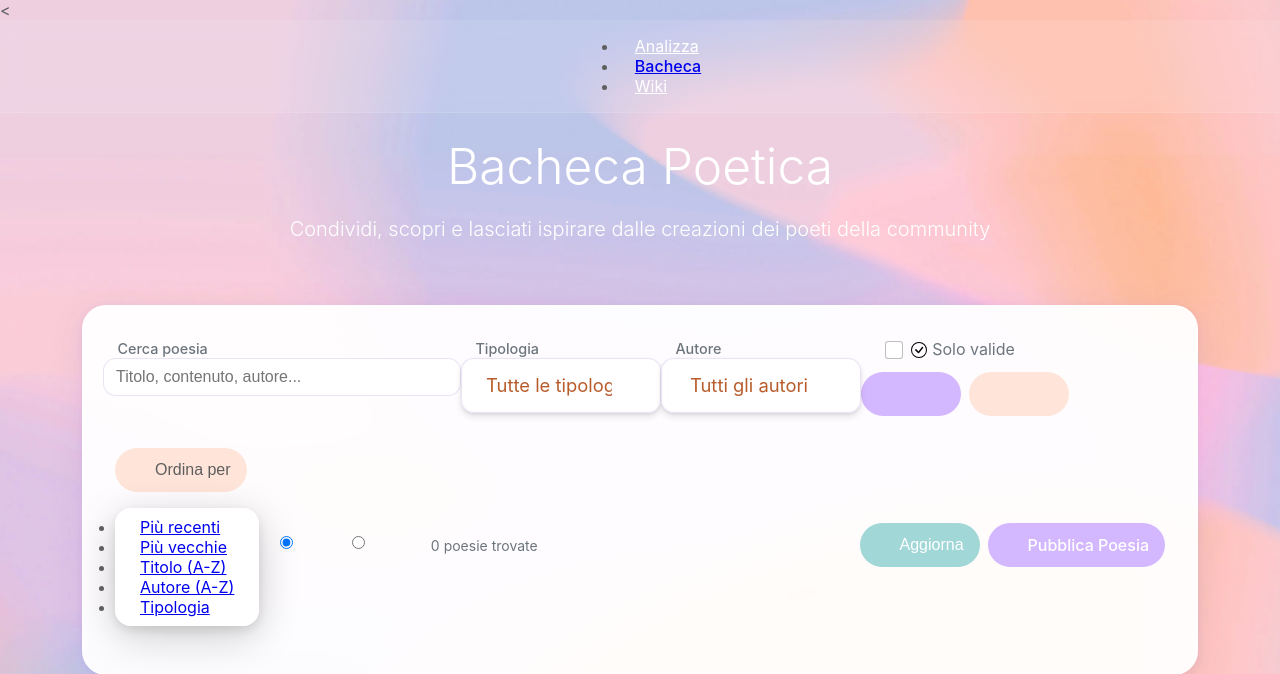
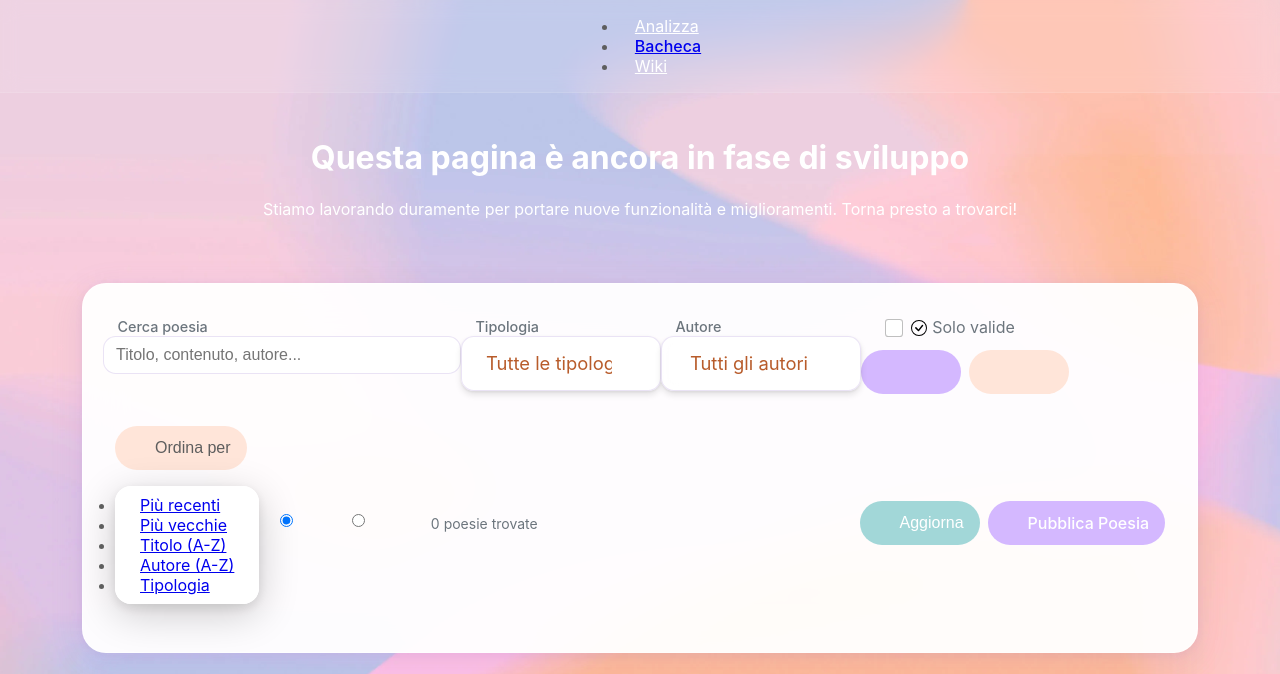
Before and after one commit to aleloizz/Ale-s-Haikus, a Python web app: template templates/bacheca.html in a window 1280 px wide. Shown: the top 674 px of the page. Run offline with Jinja, Linux system fonts and the light colour scheme; the template is opened without the code that fills it, so the values that code supplies are empty; some libraries are stand-ins or nearby versions; some web fonts are replaced.

Commit message:
WIP message in bacheca.html

```diff
--- a/templates/bacheca.html
+++ b/templates/bacheca.html
@@ -119,7 +119,7 @@ body{font-family:'Inter',-apple-system,BlinkMacSystemFont,'Segoe UI',Roboto,sans
         }
     </style>
 </head>
-<<body class="loading">
+<body class="loading">
     <div class="main-wrapper">
         <script>
             // Rimuove la classe loading quando l'immagine è caricata
@@ -156,8 +156,10 @@ body{font-family:'Inter',-apple-system,BlinkMacSystemFont,'Segoe UI',Roboto,sans
 
             <div class="bg-haiku-primary text-white text-center py-4 header-content">
                 <div class="container">
-                    <h1 class="display-5">Bacheca Poetica</h1>
-                    <p class="lead">Condividi, scopri e lasciati ispirare dalle creazioni dei poeti della community</p>
+                    <!--h1 class="display-5">Bacheca Poetica</h1>
+                    <p class="lead">Condividi, scopri e lasciati ispirare dalle creazioni dei poeti della community</p!-->
+                    <h1>Questa pagina è ancora in fase di sviluppo</h1>
+                    <p>Stiamo lavorando duramente per portare nuove funzionalità e miglioramenti. Torna presto a trovarci!</p>
                 </div>
             </div>
         </header>
```
